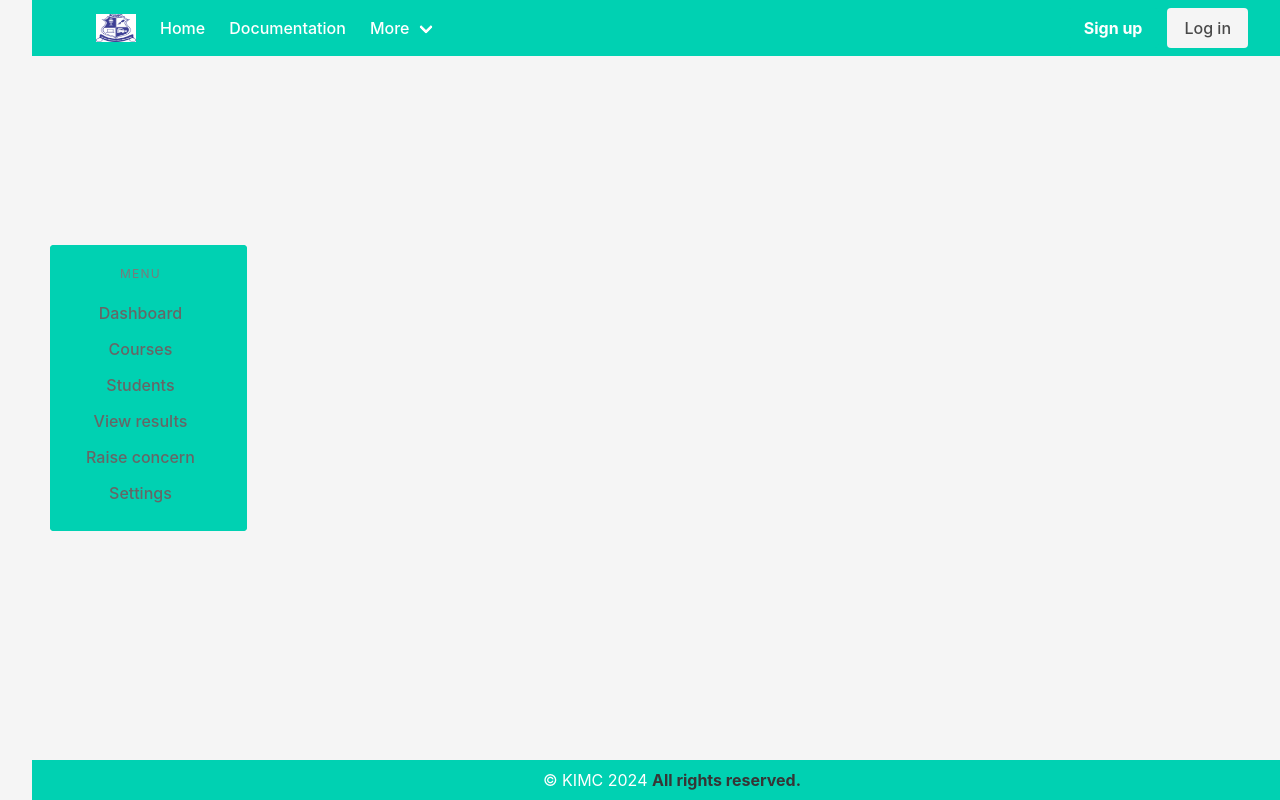
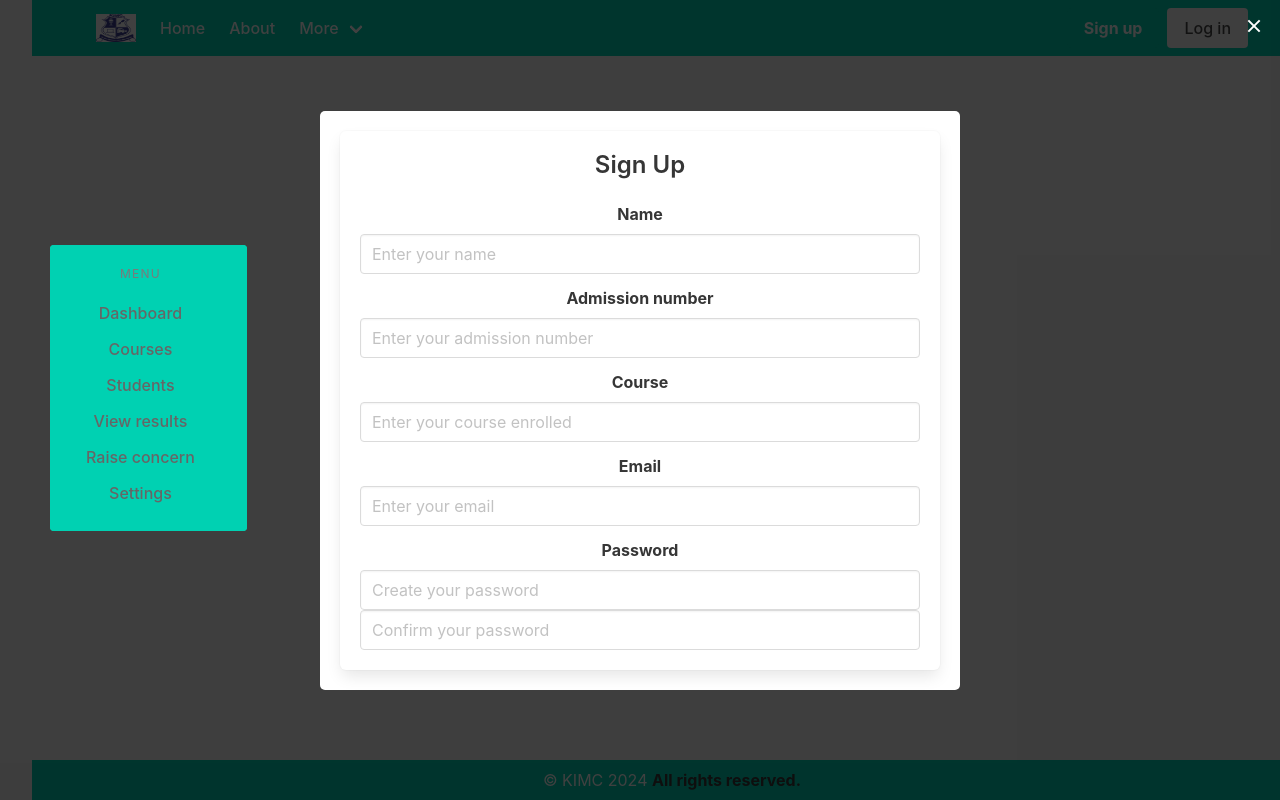
Before and after one commit to Yes-said/example10, a React (Vite) app: page / in a window 1280 px wide. Both pictures are taken after a click on the link "Sign up". Built offline with nearby package versions, Linux system fonts and the light colour scheme.

Commit message:
navbar updated

```diff
--- a/src/Components/Navbar.jsx
+++ b/src/Components/Navbar.jsx
@@ -8,23 +8,31 @@ const Navbar = () => {
   const [showHomeContent, setShowHomeContent] = useState(false);
   const [showAboutContent, setShowAboutContent] = useState(false);
   const [showContactContent, setShowContactContent] = useState(false);
+  const [showSignUpModal, setShowSignUpModal] = useState(false); // State for sign-up modal
 
   const handleHomeClick = () => {
     setShowHomeContent(true);
     setShowAboutContent(false);
     setShowContactContent(false);
+    setShowSignUpModal(false); // Close sign-up modal when navigating to Home
   };
 
   const handleAboutClick = () => {
     setShowAboutContent(true);
     setShowHomeContent(false);
     setShowContactContent(false);
+    setShowSignUpModal(false); // Close sign-up modal when navigating to About
   };
 
   const handleContactClick = () => {
     setShowContactContent(true);
     setShowHomeContent(false);
     setShowAboutContent(false);
+    setShowSignUpModal(false); // Close sign-up modal when navigating to Contact
+  };
+
+  const handleSignUpClick = () => {
+    setShowSignUpModal(true); // Open sign-up modal
   };
 
   return (
@@ -56,8 +64,8 @@ const Navbar = () => {
               <a className="navbar-item" onClick={handleHomeClick}>
                 Home
               </a>
-              <a className="navbar-item">
-                Documentation
+              <a className="navbar-item" onClick={handleAboutClick}>
+                About
               </a>
               <div className="navbar-item has-dropdown is-hoverable">
                 <a className="navbar-link">
@@ -65,9 +73,6 @@ const Navbar = () => {
                 </a>
                 <div className="navbar-dropdown is-boxed custom-dropdown">
                   <div className="container has-background-grey-light">
-                    <a className="navbar-item" onClick={handleAboutClick}>
-                      About
-                    </a>
                     <a className="navbar-item" onClick={handleContactClick}>
                       Contact
                     </a>
@@ -78,7 +83,7 @@ const Navbar = () => {
             <div className="navbar-end">
               <div className="navbar-item">
                 <div className="buttons">
-                  <a className="button is-primary">
+                  <a className="button is-primary" onClick={handleSignUpClick}>
                     <strong>Sign up</strong>
                   </a>
                   <a className="button is-light">
@@ -93,70 +98,99 @@ const Navbar = () => {
 
       {/* Content area where Home, About, and Contact content will be displayed */}
       <div className="main-content">
+        {/* Display Home content if showHomeContent is true */}
         {showHomeContent && (
           <div className="home-content">
-            <img
-              src={HomeBackground}
-              alt="Home Background"
-              className="home-image"
-            />
+            <img src={HomeBackground} alt="Home Background" className="home-image" />
             <div className="container" style={{ maxHeight: '70vh', overflowY: 'auto' }}>
               <h2 className="title is-4">Welcome to the Kenya Institute Of Mass Communication Student Result Management System</h2>
-              <p>We're thrilled to have you here. Whether you're a student, teacher, or administrator,
-                this platform is designed to make managing academic progress smooth and efficient.</p>
-              <p>Stay updated on your latest grades, exam schedules, and important announcements.
-                Your success is our priority, and this system is here to support you every step of the way.</p>
+              <p>We're thrilled to have you here. Whether you're a student, teacher, or administrator, this platform is designed to make managing academic progress smooth and efficient.</p>
+              <p>Stay updated on your latest grades, exam schedules, and important announcements. Your success is our priority, and this system is here to support you every step of the way.</p>
               <p>Let's embark on this journey together towards excellence. Happy learning!</p>
             </div>
           </div>
         )}
 
+        {/* Display About content if showAboutContent is true */}
         {showAboutContent && (
           <div className="about-content">
             <div className="container">
               <h2 className="title is-4">About Our Student Result Management System</h2>
-              <p>Welcome to the Kenya Institute Of Mass Communication Student Result
-                Management System! This platform has been designed to streamline and
-                enhance the management of academic data for our students, teachers, and administrators.</p>
+              <p>Welcome to the Kenya Institute Of Mass Communication Student Result Management System! This platform has been designed to streamline and enhance the management of academic data for our students, teachers, and administrators.</p>
             </div>
             <div>
               <img src={GraduatesImage} alt="Graduates" className="graduates-image" />
               <h2 className="title is-4">Our Mission</h2>
-              <p>
-                Our mission is to provide a robust and user-friendly platform that
-                empowers students, teachers, and parents with transparent and real-time
-                access to academic progress and performance indicators.
-              </p>
+              <p>Our mission is to provide a robust and user-friendly platform that empowers students, teachers, and parents with transparent and real-time access to academic progress and performance indicators.</p>
             </div>
             <div>
               <h2 className="title is-4">About KIMC</h2>
-              <p>
-                The Kenya Institute of Mass Communication (KIMC) is a public
-                media training institution under the Ministry of Information,
-                Communications and Digital Economy. It was established in 1961
-                with a core mandate in media and communication training a
-                middle level for both public and private sector. It has
-                strong emphasis on practical hands-on training aimed at
-                meeting the great demand in the ever-changing technology
-                industry.
-              </p>
+              <p>The Kenya Institute of Mass Communication (KIMC) is a public media training institution under the Ministry of Information, Communications and Digital Economy. It was established in 1961 with a core mandate in media and communication training a middle level for both public and private sector. It has a strong emphasis on practical hands-on training aimed at meeting the great demand in the ever-changing technology industry.</p>
             </div>
           </div>
         )}
 
+        {/* Display Contact content if showContactContent is true */}
         {showContactContent && (
           <div className="contact-content">
             <div className="container">
               <h2 className="title is-4">Contact Information</h2>
               <p><strong>School Name:</strong> KENYA INSTITUTE OF MASS COMMUNICATION</p>
-              <p><strong>Address:</strong> Uholo road, Nairobi South B, Off Mombasa Road,</p>
-              <p> P.O BOX 42422-00100, Nairobi Kenya</p>
+              <p><strong>Address:</strong> Uholo road, Nairobi South B, Off Mombasa Road, P.O BOX 42422-00100, Nairobi Kenya</p>
               <p><strong>Phone:</strong> +254708 262 895</p>
               <p><strong>Email:</strong> Info@kimc.ac.ke</p>
               <p><strong>Website:</strong> www.kimc.ac.ke</p>
               <p><strong>Technical Support:</strong> support@abchighschool.edu</p>
               <p><strong>Office Hours:</strong> Monday to Friday, 8:00 AM - 4:00 PM</p>
             </div>
+          </div>
+        )}
+
+        {/* Sign-up modal */}
+        {showSignUpModal && (
+          <div className="modal is-active">
+            <div className="modal-background"></div>
+            <div className="modal-content">
+              <div className="box">
+                <h2 className="title is-4">Sign Up</h2>
+                {/* Add your sign-up form components here */}
+                {/* Example: */}
+                <div className="field">
+                  <label className="label">Name</label>
+                  <div className="control">
+                    <input className="input" type="text" placeholder="Enter your name" />
+                  </div>
+                </div>
+                <div className="field">
+                  <label className="label">Admission number</label>
+                  <div className="control">
+                    <input className="input" type="text" placeholder="Enter your admission number" />
+                  </div>
+                </div>
+                <div className="field">
+                  <label className="label">Course</label>
+                  <div className="control">
+                    <input className="input" type="text" placeholder="Enter your course enrolled" />
+                  </div>
+                </div>
+                <div className="field">
+                  <label className="label">Email</label>
+                  <div className="control">
+                    <input className="input" type="email" placeholder="Enter your email" />
+                  </div>
+                </div>
+                <div className="field">
+                  <label className="label">Password</label>
+                  <div className="control">
+                    <input className="input" type="text" placeholder="Create your password" />
+                    <input className="input" type="text" placeholder="Confirm your password"/>
+                  </div>
+                </div>
+
+                {/* Add more fields as needed */}
+              </div>
+            </div>
+            <button className="modal-close is-large" aria-label="close" onClick={() => setShowSignUpModal(false)}></button>
           </div>
         )}
       </div>
@@ -172,6 +206,34 @@ const Navbar = () => {
             margin-left: 0; /* Reset margin for smaller screens */
           }
         }
+
+        /* Style for modal */
+        .modal {
+          display: flex;
+          align-items: center;
+          justify-content: center;
+        }
+
+        .modal-background {
+          position: fixed;
+          top: 0;
+          left: 0;
+          right: 0;
+          bottom: 0;
+          background-color: rgba(0, 0, 0, 0.75);
+        }
+
+        .modal-content {
+          background-color: #fff;
+          padding: 20px;
+          border-radius: 5px;
+        }
+
+        .modal-close {
+          position: absolute;
+          top: 10px;
+          right: 10px;
+        }
       `}</style>
     </div>
   );
```
